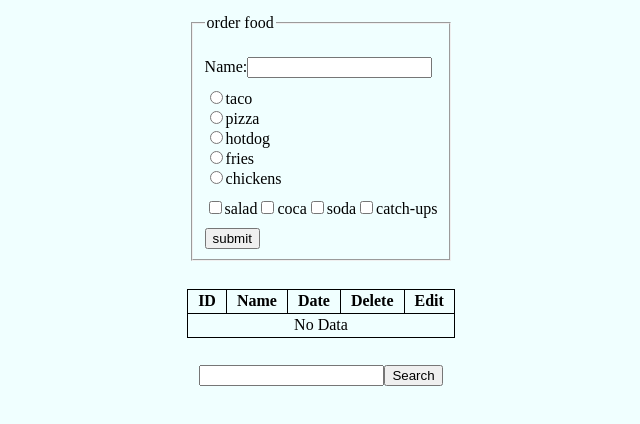
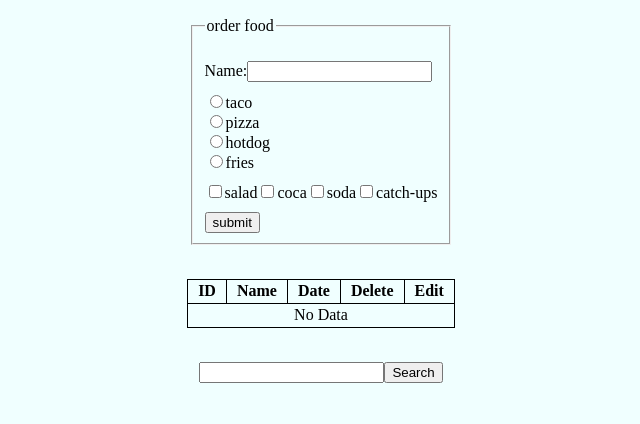
Before and after one commit to boredSquidward/learn-mysql, a React (Create React App) app in the folder client/: page / in a window 1280 px wide. Shown: the top 424 px of the page, without its empty margins (319-959 px from the left). Built offline with nearby package versions, Linux system fonts and the light colour scheme.

Commit message:
issues resolved

```diff
--- a/client/src/App.js
+++ b/client/src/App.js
@@ -31,7 +31,11 @@ function App() {
       e.target[9].checked && e.target[9].value,
     ];
 
-    const formData = { name, options, checkboxes };
+    const formData = {
+      name,
+      options: options.filter((item) => item !== false),
+      checkboxes: checkboxes.filter((item) => item !== false),
+    };
 
     const body = JSON.stringify(formData);
 
--- a/client/src/components/Radios.js
+++ b/client/src/components/Radios.js
@@ -5,15 +5,15 @@ import styles from "../styles/radios.module.css";
 function Radios() {
   return (
     <div className={styles.container}>
-      <lable for="taco">
+      <label for="taco">
         <input type="radio" name="options" value="taco" id="taco" required />
         taco
-      </lable>
-      <lable for="pizza">
+      </label>
+      <label for="pizza">
         <input type="radio" name="options" value="pizza" id="pizza" required />
         pizza
-      </lable>
-      <lable for="hotdog">
+      </label>
+      <label for="hotdog">
         <input
           type="radio"
           name="options"
@@ -22,21 +22,11 @@ function Radios() {
           required
         />
         hotdog
-      </lable>
-      <lable for="fries">
+      </label>
+      <label for="fries">
         <input type="radio" name="options" value="fries" id="fries" required />
         fries
-      </lable>
-      <lable for="chickens">
-        <input
-          type="radio"
-          name="options"
-          value="chickens"
-          id="chickens"
-          required
-        />
-        chickens
-      </lable>
+      </label>
     </div>
   );
 }
```
